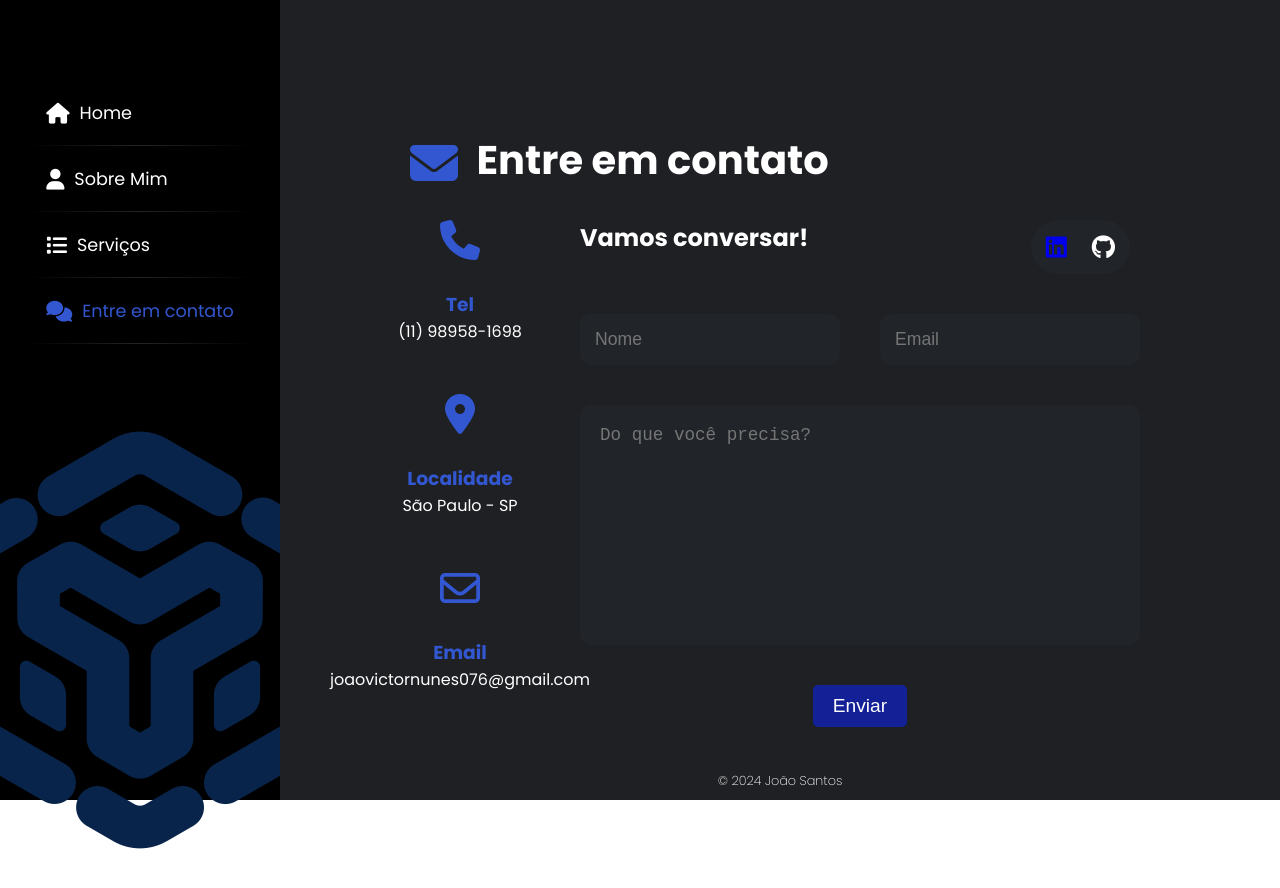
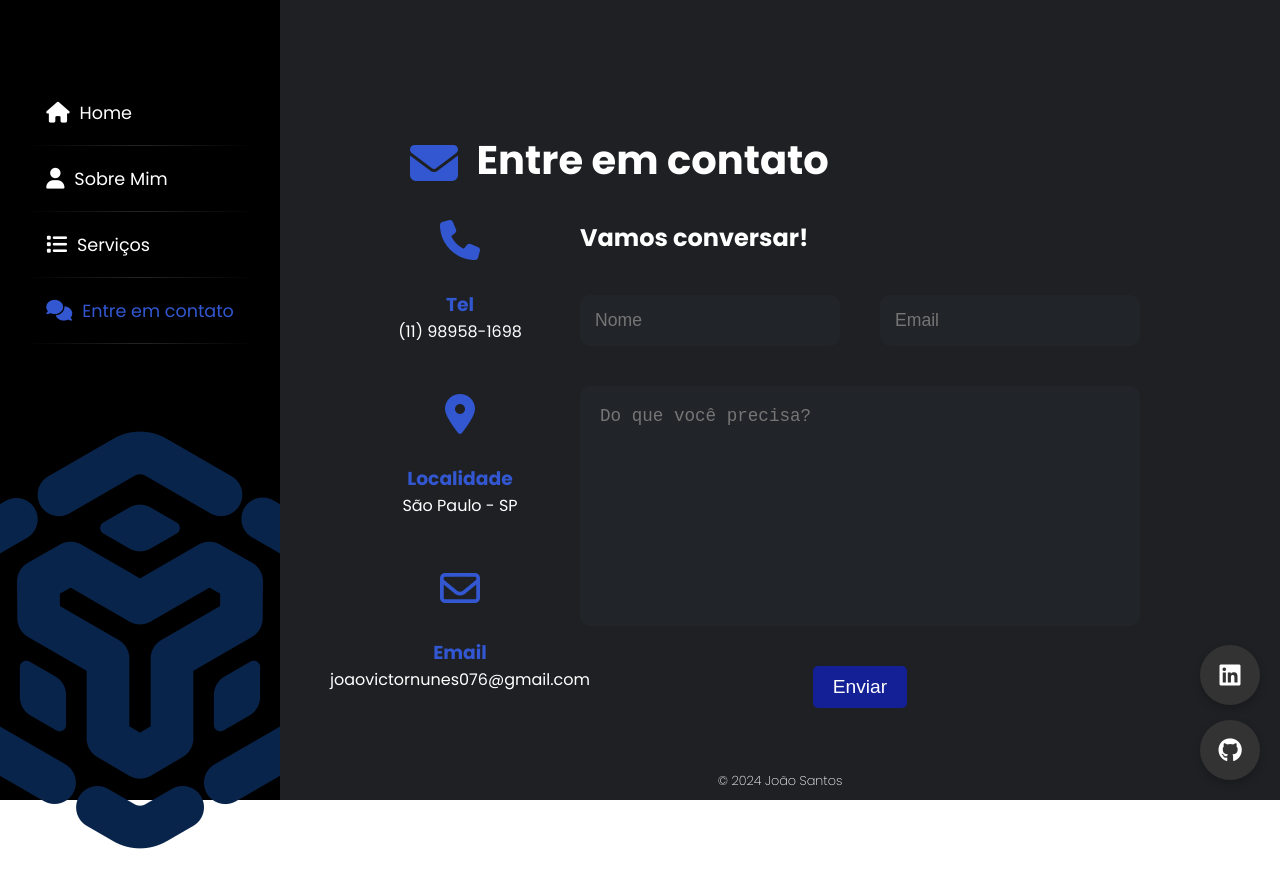
Before and after one commit to KingISKin/PersonalPage, a plain HTML site: page index.html in a window 1280 px wide. Both pictures are taken after a click on the item "Entre em contato". Drawn offline with nearby package versions, Linux system fonts and the light colour scheme; a web font is replaced by a local one.

Commit message:
Atualização no design de botões

```diff
--- a/index.html
+++ b/index.html
@@ -7,6 +7,7 @@
     <link rel="stylesheet" href="https://cdnjs.cloudflare.com/ajax/libs/font-awesome/6.5.2/css/all.min.css">
     <link rel="stylesheet" href="https://cdn.jsdelivr.net/npm/swiper@10/swiper-bundle.min.css">
     <link rel="icon" type="image/x-icon" href="./Assets/Images/favicon.ico">
+    <link href="https://cdnjs.cloudflare.com/ajax/libs/font-awesome/6.4.0/css/all.min.css" rel="stylesheet">
     <link rel="stylesheet" href="./style.css">
     <script defer src="https://cdnjs.cloudflare.com/ajax/libs/Swiper/11.0.5/swiper-bundle.min.js"></script>
     <script defer src="main.js"></script>
@@ -64,11 +65,19 @@
                         <h1>Olá! Sou o <span class="stylized-name">João Victor</span>,</h1>
                         <h2> <span class="proffesions">Desenvolvedor Full-Stack</span></h2>
                         <p class="heroline">Atuo há 4 anos no mercado de trabalho, desenvolvendo soluções para sua empresa! </p>
-                        <div class="buttonGroup">
-                            <button onclick="window.location.href='https://github.com/KingISKin'">GitHub</button>
-                            <button onclick="window.location.href='https://linkedin.com/in/joão-victor-nunes1'">LinkedIn</button>
-                            <button onclick="window.location.href='https://drive.google.com/file/d/1SuHZbUCmj4JqoYKEhJFPFKV5JGZf1Lwm/view?usp=sharing'">Download CV</button>
+                        <div class="circleButtons">
+                            <a href="https://github.com/KingISKin" target="_blank" class="circle-btn">
+                                <i class="fab fa-github"></i>
+                            </a>
+                            <a href="https://linkedin.com/in/joão-victor-nunes1" target="_blank" class="circle-btn">
+                                <i class="fab fa-linkedin"></i>
+                            </a>
+                            <a href="https://drive.google.com/file/d/1SuHZbUCmj4JqoYKEhJFPFKV5JGZf1Lwm/view?usp=sharing" target="_blank" class="circle-btn">
+                                <i class="fas fa-file-download"></i>
+                            </a>
                         </div>
+
+
                     </div>
                     <div class="SideImg">
                     </div>
@@ -85,14 +94,14 @@ Com uma grande experiência em desenvolvimento de soluções empresáriais. Soft
                     <div class="about-me-divison">
                         <div class="about-me-table">
                             <li><span>Experiência:</span> 4+ anos </li>
-                            <li><span>País:</span> Brazil</li>
+                            <li><span>País:</span> Brasil</li>
                             <li><span>Disponibilidade:</span> 24/7 </li>
                             <li><span>Projetos:</span>30+</li>
                             <li><span>Idade:</span> 22</li>
                             <li><span>Tel:</span>(11) 98958-1698</li>
                             <li><span>Linguas:</span> Português e Inglês</li>
                             <li><span>Formação:</span> Análise e desenvolvvimento de sistemas.</li>
-                            <div class="buttonGroup"><button>GitHub</button><button>LinkedIn</button><button>Download CV</button></div>
+
                         </div>
 
                         <div class="skill-bar">
@@ -218,9 +227,15 @@ Com uma grande experiência em desenvolvimento de soluções empresáriais. Soft
                     <form onsubmit="sendEmail(event)">
                         <h2>Vamos conversar!
                             <div class="SocialLinks">
-                                <a href="https://www.linkedin.com/in/joão-victor-nunes1/"><i class="fa-brands fa-linkedin"></i></a>
-                                <a href="https://github.com/KingISKin"><i class="fa-brands fa-github"></i></a>
+                                <a href="https://www.linkedin.com/in/joão-victor-nunes1/" target="_blank" class="social-btn">
+                                    <i class="fa-brands fa-linkedin"></i>
+                                </a>
+                                <a href="https://github.com/KingISKin" target="_blank" class="social-btn">
+                                    <i class="fa-brands fa-github"></i>
+                                </a>
                             </div>
+
+
                         </h2>
                         <input type="text" name="name" placeholder="Nome" required>
                         <input type="email" name="email" placeholder="Email" required>
--- a/style.css
+++ b/style.css
@@ -500,45 +500,48 @@ footer li {
     padding: 10px;
 }
 
-form h2 .SocialLinks {
-    padding: 5px;
-    width: fit-content;
-    margin-left: auto;
-    margin-right: 10px;
-    background-color: #212529;
-    border-radius: 30px;
+/* Container dos links sociais */
+.SocialLinks {
+    display: flex;
+    flex-direction: column; /* Alinha os botões verticalmente */
+    justify-content: center; /* Centraliza verticalmente os botões */
+    align-items: center; /* Centraliza horizontalmente os botões */
+    gap: 15px; /* Espaçamento entre os botões */
+    position: fixed;
+    bottom: 20px; /* Distância da parte inferior */
+    right: 20px; /* Distância da lateral direita */
+    z-index: 1000; /* Garante que fiquem acima de outros elementos */
 }
 
-form h2 .SocialLinks i {
-    padding: 10px;
-    border-radius: 50%;
-    transition-duration: 0.25s;
+/* Estilo dos botões circulares */
+.social-btn {
+    display: flex;
+    justify-content: center;
+    align-items: center;
+    width: 60px; /* Largura do círculo */
+    height: 60px; /* Altura do círculo */
+    border-radius: 50%; /* Torna o botão circular */
+    background-color: #333; /* Cor de fundo */
+    color: white; /* Cor do ícone */
+    text-decoration: none; /* Remove sublinhado */
+    font-size: 1.5rem; /* Tamanho do ícone */
+    box-shadow: 0 4px 8px rgba(0, 0, 0, 0.2); /* Adiciona sombra */
+    transition: transform 0.3s ease, background-color 0.3s ease;
 }
 
-form h2 .SocialLinks i:hover {
-    background-color: #8fbffd;
+/* Efeito ao passar o mouse */
+.social-btn:hover {
+    background-color: #0077b5; /* Cor ao passar o mouse */
+    transform: scale(1.1); /* Aumenta o botão ao passar o mouse */
 }
 
-.about-us {
-    overflow: auto;
-}
-
-/* Define a cor padrão para os ícones do GitHub */
-.SocialLinks a .fa-github {
-    color: #ffffff;
-}
-
-.SocialLinks a .fa-github:hover {
-    background-color: #8fbffd;
-}
-
-/* Define a cor padrão para os ícones do Instagram */
-.SocialLinks a .fa-instagram {
-    color: #860958;
-}
-
-.SocialLinks a .fa-instagram:hover {
-    background-color: #8fbffd;
+/* Efeito responsivo: ajustar tamanho em telas menores */
+@media (max-width: 600px) {
+    .social-btn {
+        width: 50px;
+        height: 50px;
+        font-size: 1.2rem;
+    }
 }
 
 /* Media Queries para Responsividade */
@@ -783,3 +786,44 @@ form h2 .SocialLinks i:hover {
         font-size: 0.5rem;
     }
 }
+/* Container dos botões */
+.circleButtons {
+    position: fixed;
+    bottom: 20px; /* Distância da parte inferior */
+    right: 20px; /* Distância da lateral direita */
+    display: flex;
+    flex-direction: column; /* Alinhar os botões em coluna */
+    gap: 15px; /* Espaçamento entre os botões */
+    z-index: 1000; /* Garante que os botões fiquem acima de outros elementos */
+}
+
+/* Estilo dos botões circulares */
+.circle-btn {
+    display: flex;
+    justify-content: center;
+    align-items: center;
+    width: 60px; /* Largura do círculo */
+    height: 60px; /* Altura do círculo */
+    border-radius: 50%; /* Torna o botão circular */
+    background-color: #333; /* Cor do fundo */
+    color: white; /* Cor do ícone */
+    text-decoration: none; /* Remove sublinhado */
+    font-size: 1.5rem; /* Tamanho do ícone */
+    box-shadow: 0 4px 8px rgba(0, 0, 0, 0.2); /* Adiciona sombra */
+    transition: transform 0.3s ease, background-color 0.3s ease;
+}
+
+/* Efeito ao passar o mouse */
+.circle-btn:hover {
+    background-color: #0077b5; /* Cor ao passar o mouse */
+    transform: scale(1.1); /* Aumenta o botão ao passar o mouse */
+}
+
+/* Efeito responsivo: ajustar tamanho em telas menores */
+@media (max-width: 600px) {
+    .circle-btn {
+        width: 50px;
+        height: 50px;
+        font-size: 1.2rem;
+    }
+}
```
